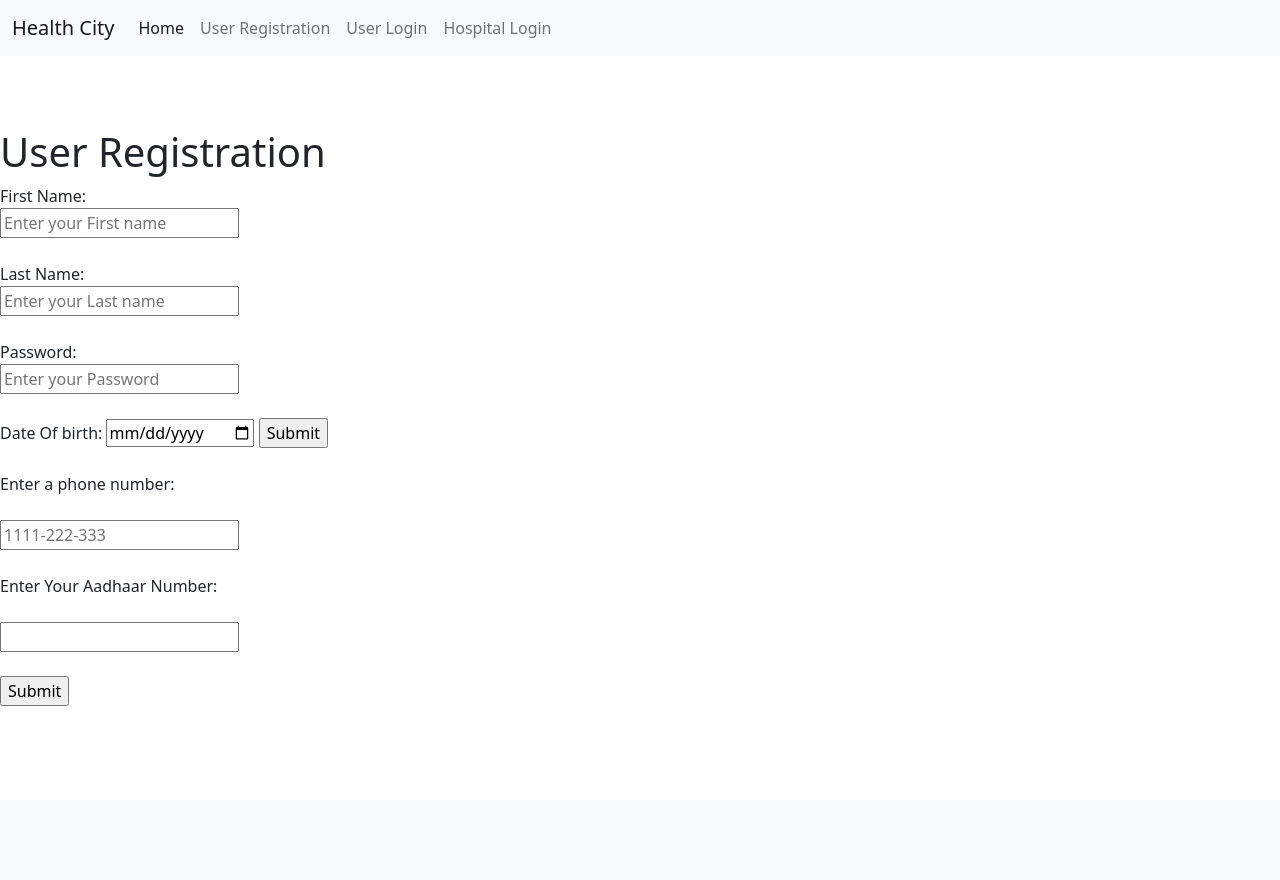
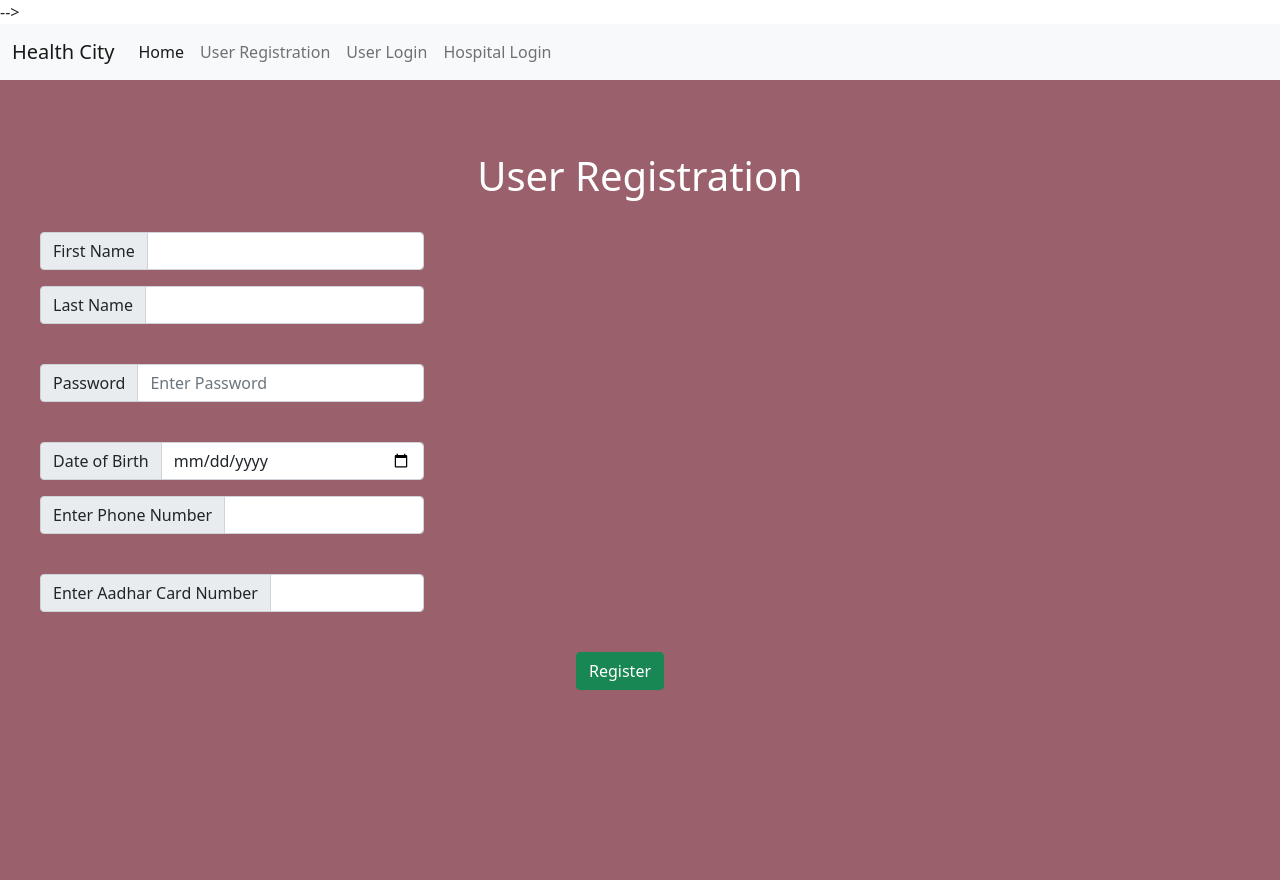
Before and after one commit to akash-r-prabhu/CodePoltergeist_AkashRPrabhu, a Flask app: page /user_registration in a window 1280 px wide. Before the commit the page ends 706 px from the top, so only its background shows below. Run offline with Flask 2, Linux system fonts and the light colour scheme.

Commit message:
Modified CSS in user_registration.html

```diff
--- a/templates/user_registration.html
+++ b/templates/user_registration.html
@@ -4,9 +4,23 @@
     <meta charset="UTF-8">
     <meta http-equiv="X-UA-Compatible" content="IE=edge">
     <meta name="viewport" content="width=device-width, initial-scale=1.0">
-    <link href="https://cdn.jsdelivr.net/npm/bootstrap@5.1.3/dist/css/bootstrap.min.css" rel="stylesheet" integrity="sha384-1BmE4kWBq78iYhFldvKuhfTAU6auU8tT94WrHftjDbrCEXSU1oBoqyl2QvZ6jIW3" crossorigin="anonymous">
+     <link href="https://cdn.jsdelivr.net/npm/bootstrap@5.1.3/dist/css/bootstrap.min.css" rel="stylesheet" integrity="sha384-1BmE4kWBq78iYhFldvKuhfTAU6auU8tT94WrHftjDbrCEXSU1oBoqyl2QvZ6jIW3" crossorigin="anonymous"> -->
+     <link href="https://cdn.jsdelivr.net/npm/bootstrap@5.1.3/dist/css/bootstrap.min.css" rel="stylesheet" integrity="sha384-1BmE4kWBq78iYhFldvKuhfTAU6auU8tT94WrHftjDbrCEXSU1oBoqyl2QvZ6jIW3" crossorigin="anonymous">
+    <title>User Registration</title>
 
-    <title>User Registration</title>
+    <style>
+      .input-group
+      {
+        width:30vw !important;
+        margin-left:40px;
+
+      }
+     h1
+     {
+       color:white;
+     }
+    </style>
+
 </head>
 <body>
   <nav class="navbar navbar-expand-lg navbar-light bg-light">
@@ -20,9 +34,13 @@
           <li class="nav-item">
             <a class="nav-link active" aria-current="page" href="/">Home</a>
           </li>
+
           <li class="nav-item">
+
             <a class="nav-link" href="/user_registration">User Registration</a>
+
           </li>
+
           <li class="nav-item">
             <a class="nav-link" href="/user_login">User Login</a>
           </li>
@@ -33,29 +51,46 @@
       </div>
     </div>
 </nav>
+<section class="vh-100" style="background-color: #9A616D;">
+
+
       <br><br><br>
-    <H1>User Registration</H1>
+    <H1 align="center">User Registration</H1> <br>
     <form action="/user_registration" method="POST" id="form" onsubmit="f()">
-        <label for="fname">First Name:</label><br>
-        <input type="text" id="fname" name="fname" placeholder="Enter your First name"><br><br>
-        <label for="lname">Last Name:</label><br>
-        <input type="text" id="lname" name="lname" placeholder="Enter your Last name"><br><br>
-        <label for="pass">Password:</label><br>
-        <input type="text" id="pass" name="pass" placeholder="Enter your Password"><br><br>
-        <label for="dob">Date Of birth:</label>
-        <input type="date" id="dob" name="dob" name="dob">
-        <input type="submit"><br><br>
-        <label for="phone">Enter a phone number:</label><br><br>
-        <input type="tel" id="phone" name="phone" placeholder="1111-222-333"  required><br><br>
+      <div class="input-group mb-3">
+        <span class="input-group-text" id="inputGroup-sizing-default">First Name</span>
+        <input type="text" name="fname" class="form-control" aria-label="Sizing example input" aria-describedby="inputGroup-sizing-default">
+      </div>
+      <div class="input-group mb-3">
+        <span class="input-group-text" id="inputGroup-sizing-default">Last Name</span>
+        <input type="text" name="lname" class="form-control" aria-label="Sizing example input" aria-describedby="inputGroup-sizing-default">
+      </div><br>
+      <div class="input-group mb-3">
+        <span class="input-group-text" id="inputGroup-sizing-default">Password</span>
+        <input type="password" name="pass" class="form-control" aria-label="Sizing example input" aria-describedby="inputGroup-sizing-default" placeholder="Enter Password">
+      </div><br>
+      <div class="input-group mb-3">
+        <span class="input-group-text" id="inputGroup-sizing-default">Date of Birth</span>
+        <input type="date" name="dob" class="form-control" aria-label="Sizing example input" aria-describedby="inputGroup-sizing-default">
+      </div>
+      <div class="input-group mb-3">
+        <span class="input-group-text" id="inputGroup-sizing-default">Enter Phone Number</span>
+        <input type="tel" name="phone" class="form-control" aria-label="Sizing example input" aria-describedby="inputGroup-sizing-default">
+      </div><br>
 
-        <label for="Aadhaar">Enter Your Aadhaar Number:</label><br><br>
-        <input type="text" name="aadharno" pattern="[0-9]*" minlength="12" maxlength="12" ><span id="numb" required></span><br> <br>
-        <input type="submit">
+      <div class="input-group mb-3">
+        <span class="input-group-text" id="inputGroup-sizing-default">Enter Aadhar Card Number</span>
+        <input type="tel"name="aadharno" pattern="[0-9]*" minlength="12" maxlength="12" class="form-control" aria-label="Sizing example input" aria-describedby="inputGroup-sizing-default">
+      </div><br>
+      <button style="margin-left:45vw !important"   class="btn btn-success" width=25 type="submit" align="center" value="Register">Register</button>
     </form>
+    <br> <br>
     <!-- {% if ruid>0%}
     <h3>Welcome your user id is : {{ruid}}</h3>
     {% endif%} -->
+  </section>
 </body>
+
 <script>
   function f()
     {
```
